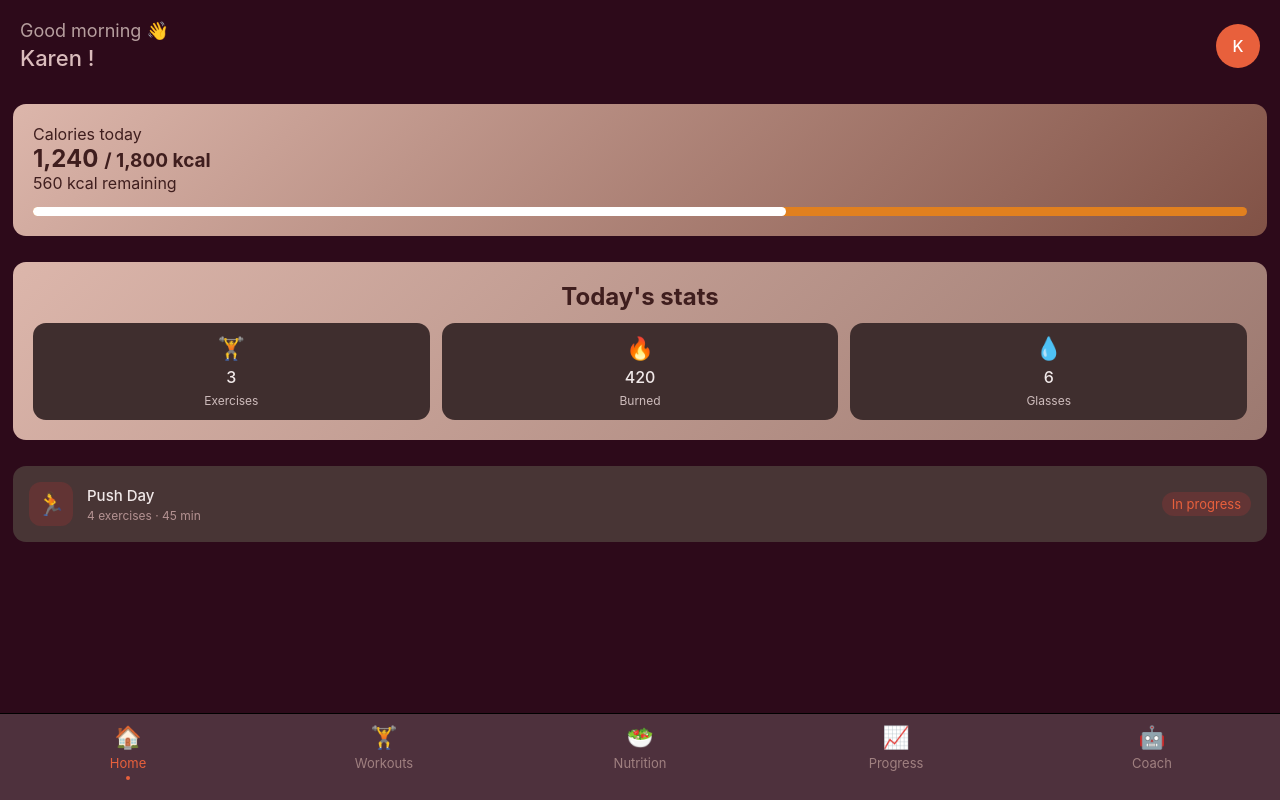
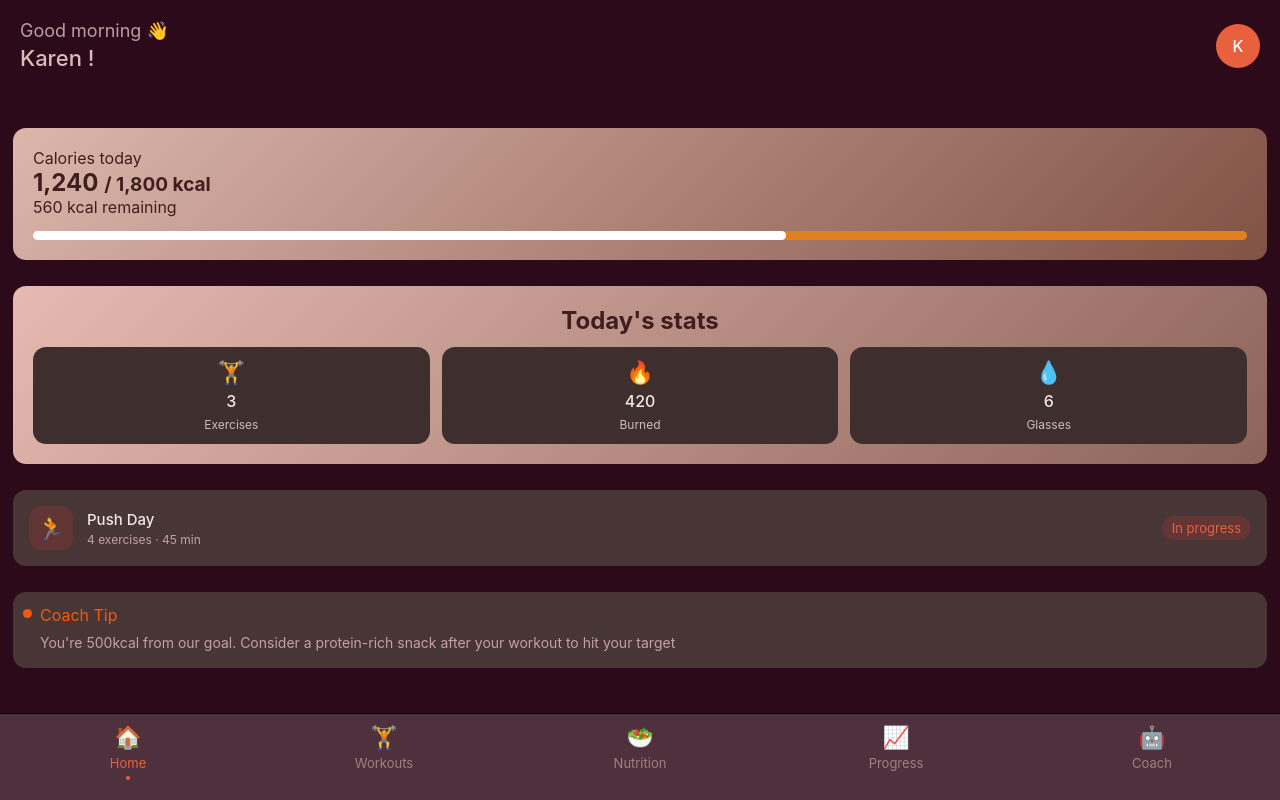
Before and after one commit to karenmahrous/fitforge, a React (Vite) app in the folder client/: page / in a window 1280 px wide. Built offline with nearby package versions, Linux system fonts and the light colour scheme.

Commit message:
added the Coach Tip card in the Dashbboard component

```diff
--- a/client/src/Components/Dashboard.tsx
+++ b/client/src/Components/Dashboard.tsx
@@ -32,6 +32,7 @@ function Dashboard(){
                 padding: '20px',
                 color: '#3f1e1e',
                 borderRadius: '13px',
+                marginTop: '24px'
             }}>
                 <p>Calories today</p>
                 <h2>1,240 <span style =  {{fontSize: '19px'}}>/ 1,800 kcal </span></h2>
@@ -56,7 +57,7 @@ function Dashboard(){
             padding: '13px'
         }}>
             <div style = {{
-                background:'linear-gradient(135deg, #dcb6ab, #9c7970)',
+                background:'linear-gradient(135deg, #e6bab0, #8d645a)',
                 padding: '20px',
                 borderRadius: '13px',
             }}>
@@ -95,7 +96,7 @@ function Dashboard(){
                 {/* Workout info */}
                 <div style={{ flex: 1 }}>
                     <p style={{ color: '#f0e8e8', fontWeight: '500', fontSize: '15px' }}>Push Day</p>
-                    <p style={{ color: '#b49292', fontSize: '12px', marginTop: '3px' }}>4 exercises · 45 min</p>
+                    <p style={{ color: '#c5a2a2', fontSize: '12px', marginTop: '3px' }}>4 exercises · 45 min</p>
                 </div>
 
                 {/* Badge */}
@@ -109,6 +110,34 @@ function Dashboard(){
                     In progress
                 </div>
             </div>
+        </div>
+        <div style = {{padding : '13px'}}>
+            <div style = {{
+                background: '#483535',
+                display: 'flex',
+                borderRadius: '13px',
+                padding: '10px',
+                cursor: "pointer"
+            }}>
+                <div style = {{
+                    background: '#f25a0e',
+                    borderRadius: '50%',
+                    width: '9px',
+                    height: '9px',
+                    marginRight: '8px',
+                    marginTop: '7px'
+                }}>
+
+                </div>
+                <span style = {{
+                    display: 'flex',
+                    flexDirection: 'column',
+                }}>
+                    <p style={{fontSize: '16px', color: '#f25a0e', marginBottom: '9px', marginTop: '3px'}}>Coach Tip</p>
+                    <p style={{fontSize: '14px', color: '#c5a2a2', marginBottom: '7px'}}>You're 500kcal from our goal. Consider a protein-rich snack after your workout to hit your target</p>
+                </span>
+            </div>
+
         </div>
 
     </>
```
